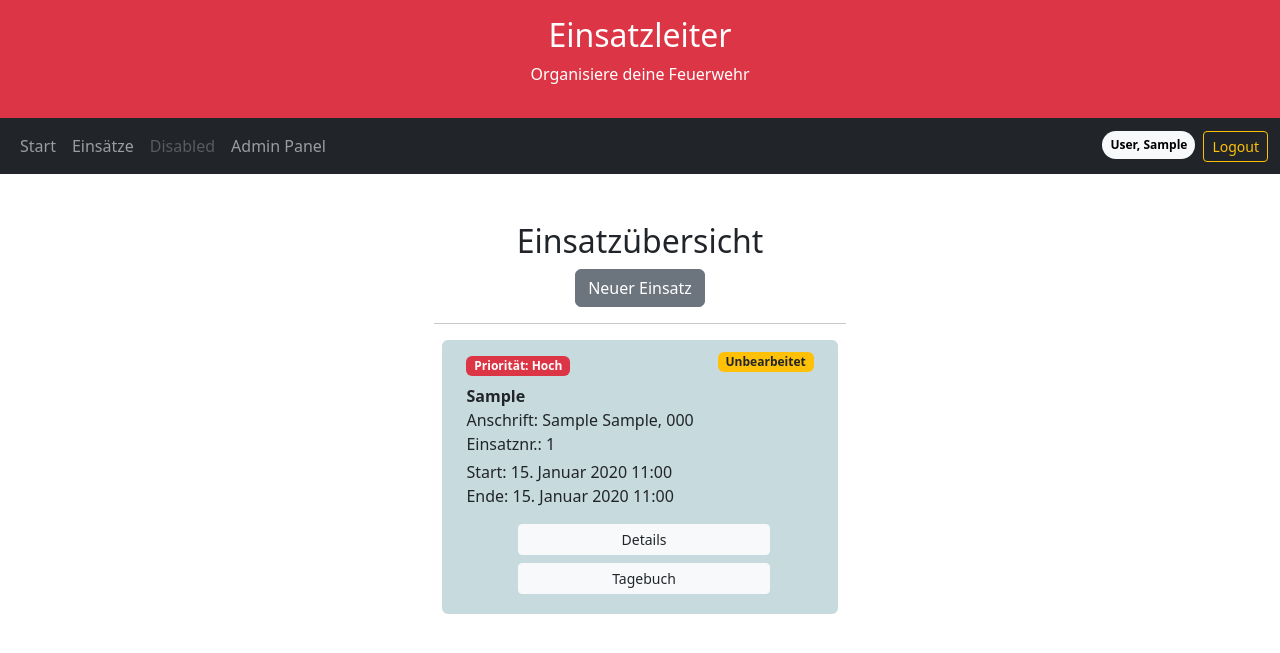
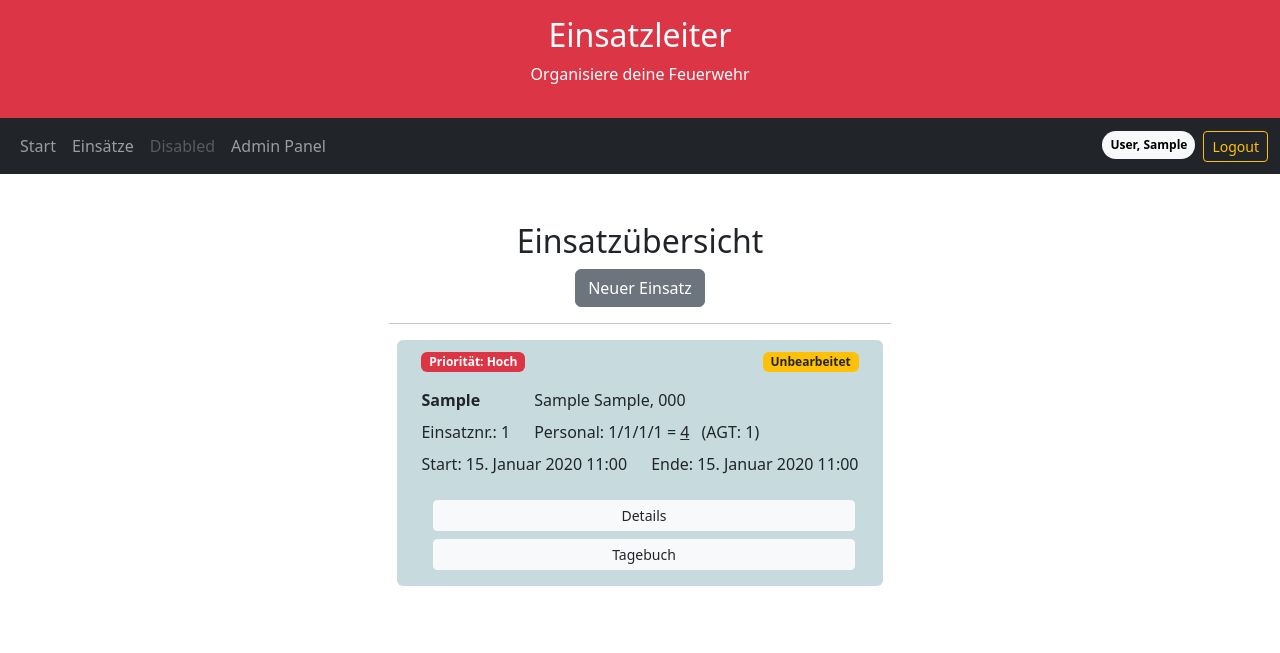
Before and after one commit to sw-lnk/Einsatzleiter, a Django app: page /mission/all in a window 1280 px wide. Shown: the top 653 px of the page. Run offline with Django 5.2, Linux system fonts and the light colour scheme; a user stored in the database is signed in; tables that the repository leaves empty hold one stand-in row (values such as "Sample post"); some libraries are stand-ins or nearby versions.

Commit message:
Add staff overview to mission overview.

```diff
--- a/Einsatzleiter/mission_log/views.py
+++ b/Einsatzleiter/mission_log/views.py
@@ -6,10 +6,15 @@ from django.contrib.auth.decorators import login_required
 from .models import Mission, Entry, Vehicle
 from .forms import NewMission, UpdateMission, NewEntry
 
-def get_all_vehicles(exclude_status_6=True) -> list[Vehicle]:
+def get_all_vehicles(mission:Mission=None, exclude_status_6=True) -> list[Vehicle]:
     all_vehicles = Vehicle.objects.exclude(status=2)
+
     if exclude_status_6:
         all_vehicles = all_vehicles.exclude(status=6)
+
+    if mission:
+        all_vehicles = all_vehicles.filter(mission=mission)
+
     return all_vehicles.order_by('call_sign')
 
 def get_staff_dict(all_vehicles: list[Vehicle]) -> dict:
@@ -42,7 +47,18 @@ def dashboard(request):
 @login_required
 def all_missions(request):
     context = {}
-    context['mission_list'] = Mission.objects.exclude(status__exact=Mission.CLOSED).order_by('prio', 'status', 'start',)
+    all_mission = Mission.objects.exclude(status__exact=Mission.CLOSED).order_by('prio', 'status', 'start',)
+    missions = []
+    for mission in all_mission:
+        missions.append({
+            'mission': mission,
+            'vehicles': get_all_vehicles(mission),
+            'staff': get_staff_dict(get_all_vehicles(mission))
+        })
+
+    context['missions'] = missions
+
+    #context['mission_list'] = Mission.objects.exclude(status__exact=Mission.CLOSED).order_by('prio', 'status', 'start',)
     context['mission_list_closed'] = Mission.objects.filter(status__exact=Mission.CLOSED).exclude(archiv__exact=True).order_by('-start')
     return render(request, "mission_log/mission.html", context)
 
@@ -80,7 +96,7 @@ def add(request):
             # was inserted successfully
             context['form'] = new_mission
             context['header'] = 'Einsatz aktualisieren'
-            return redirect("mission_overview", main_id=mission.main_id)
+            return redirect("mission_all", main_id=mission.main_id)
 
         else:
 
@@ -116,7 +132,7 @@ def update(request, main_id):
             entry.save()
 
             context['form'] = form_mission
-            return redirect("mission_overview", main_id=mission.main_id)
+            return redirect("mission_all", main_id=mission.main_id)
 
     context['mission'] = mission
     context['form'] = form_mission
@@ -169,7 +185,7 @@ def mission_overview(request, main_id):
             # redirect it to some another page indicating data
             # was inserted successfully
             context['all_entries'] = Entry.objects.filter(mission=mission).order_by('-time')
-            return redirect("mission_overview", main_id=mission.main_id)
+            return redirect("mission_all", main_id=mission.main_id)
 
         else:
 
--- a/Einsatzleiter/templates/mission_log/mission.html
+++ b/Einsatzleiter/templates/mission_log/mission.html
@@ -10,39 +10,53 @@
         <h2 class="ui center aligned header">Einsatzübersicht</h2>
         <a class="btn btn-secondary" href="{% url 'mission_new' %}" role="button">Neuer Einsatz</a>
         <hr>
-        {% for mission in mission_list %}
+        {% for mission in missions %}
             <div class="mission_card m-2 px-4 py-2 rounded">
                 <div class="row justify-content-between">
-                    <div class="col-auto text-start">
-                        {% if mission.prio == mission.HIGH %}
-                            <span class="badge bg-danger  my-2">Priorität: Hoch</span>
-                        {% elif mission.prio == mission.MEDIUM %}
-                            <span class="badge bg-light text-dark my-2">Priorität: Mittel</span>
+                    <div class="col-auto">
+                        {% if mission.mission.prio == mission.mission.HIGH %}
+                            <span class="badge bg-danger">Priorität: Hoch</span>
+                        {% elif mission.mission.prio == mission.mission.MEDIUM %}
+                            <span class="badge bg-light text-dark">Priorität: Mittel</span>
                         {% else %}
-                            <span class="badge text-dark my-2">Priorität: Niedrig</span>
+                            <span class="badge text-dark">Priorität: Niedrig</span>
                         {% endif %}
-                        <p class="fw-bold mb-0">{{ mission.keyword }}</p>
-                        <p class="m-0">Anschrift: {{ mission.address }}</p>
-                        <p class="m-0">Einsatznr.: {{ mission.main_id }}</p>
-                        <p class="mx-0 mt-1 mb-0">Start: {{ mission.start }}</p>
-                        <p class="mx-0 mt-0 mb-1">Ende: {% if mission.end %}{{ mission.end }}{% endif %}</p>
                     </div>
-
-                    <div class="col text-end align-bottom">
-                        <div class="col align-top">
-                            {% if mission.status == mission.CLOSED %}
+                    <div class="col-auto">
+                        {% if mission.mission.status == mission.mission.CLOSED %}
                             <p class="badge bg-success">Abgeschlossen</p>
-                            {% elif mission.status == mission.PROCESSING %}
+                        {% elif mission.mission.status == mission.mission.PROCESSING %}
                             <p class="badge bg-primary text-dark">In Arbeit</p>
                         {% else %}
                             <p class="badge bg-warning text-dark">Unbearbeitet</p>
                         {% endif %}
                     </div>
                 </div>
+                <div class="row text-start">
+                    <div class="col-auto">
+                        <p class="fw-bold m-0">{{ mission.mission.keyword }}</p>
+                        <p class="m-0 mt-2">Einsatznr.: {{ mission.mission.main_id }}</p>
                     </div>
-                <div class="row text-center mx-5 my-2">
-                    <a class="btn btn-sm btn-light text-dark m-1" href="{% url 'mission_update' main_id=mission.main_id %}">Details</a>
-                    <a class="btn btn-sm btn-light text-dark m-1" href="{% url 'mission_entry' main_id=mission.main_id %}">Tagebuch</a>
+                    <div class="col-auto">
+                        <p class="m-0">{{ mission.mission.address }}</p>
+                        <p class="m-0 mt-2">
+                            Personal: <span class="m-0 p-0">{{ mission.staff.vf }}/{{ mission.staff.zf }}/{{ mission.staff.gf }}/{{ mission.staff.ms }} =</span>
+                            <span class="m-0 p-0" style="text-decoration:underline">{{ mission.staff.total }}</span>
+                            <span class="m-0 p-0 ms-2">(AGT: {{ mission.staff.agt }})</span>
+                        </p>
+                    </div>
+                </div>
+                <div class="row text-start mt-2">
+                    <div class="col-auto">
+                        <p>Start: {{ mission.mission.start }}</p>
+                    </div>
+                    <div class="col-auto">
+                        <p>Ende: {% if mission.mission.end %}{{ mission.mission.end }}{% endif %}</p>
+                    </div>
+                </div>
+                <div class="row text-center mx-2 my-1">
+                    <a class="btn btn-sm btn-light text-dark m-1" href="{% url 'mission_update' main_id=mission.mission.main_id %}">Details</a>
+                    <a class="btn btn-sm btn-light text-dark m-1" href="{% url 'mission_entry' main_id=mission.mission.main_id %}">Tagebuch</a>
                 </div>
             </div>
         {% endfor %}
@@ -53,23 +67,16 @@
             {% for mission in mission_list_closed %}
                 <div class="mission_card m-2 px-4 py-2 rounded">
                     <div class="row justify-content-between">
-                        <div class="col-auto text-start">
+                        <div class="col-auto">
                             {% if mission.prio == mission.HIGH %}
-                                <span class="badge bg-danger my-2">Priorität: Hoch</span>
+                                <span class="badge bg-danger">Priorität: Hoch</span>
                             {% elif mission.prio == mission.MEDIUM %}
-                                <span class="badge bg-warning text-dark my-2">Priorität: Mittel</span>
+                                <span class="badge bg-light text-dark">Priorität: Mittel</span>
                             {% else %}
-                                <span class="badge bg-primary my-2">Priorität: Niedrig</span>
+                                <span class="badge text-dark">Priorität: Niedrig</span>
                             {% endif %}
-                            <p class="fw-bold mb-0">{{ mission.keyword }}</p>
-                            <p class="m-0">Anschrift: {{ mission.address }}</p>
-                            <p class="m-0">Einsatznr.: {{ mission.main_id }}</p>
-                            <p class="mx-0 mt-1 mb-0">Start: {{ mission.start }}</p>
-                            <p class="mx-0 mt-0 mb-1">Ende: {% if mission.end %}{{ mission.end }}{% endif %}</p>
                         </div>
-
-                        <div class="col text-end align-bottom">
-                            <div class="col align-top">
+                        <div class="col-auto">
                             {% if mission.status == mission.CLOSED %}
                                 <p class="badge bg-success">Abgeschlossen</p>
                             {% elif mission.status == mission.PROCESSING %}
@@ -79,8 +86,24 @@
                             {% endif %}
                         </div>
                     </div>
+                    <div class="row text-start">
+                        <div class="col-auto">
+                            <p class="fw-bold m-0">{{ mission.keyword }}</p>
+                            <p class="m-0 mt-2">Einsatznr.: {{ mission.main_id }}</p>
                         </div>
-                    <div class="row text-center mx-5 my-2">
+                        <div class="col-auto">
+                            <p class="m-0">{{ mission.address }}</p>
+                        </div>
+                    </div>
+                    <div class="row text-start mt-2">
+                        <div class="col-auto">
+                            <p>Start: {{ mission.start }}</p>
+                        </div>
+                        <div class="col-auto">
+                            <p>Ende: {% if mission.end %}{{ mission.end }}{% endif %}</p>
+                        </div>
+                    </div>
+                    <div class="row text-center mx-2 my-1">
                         <a class="btn btn-sm btn-danger m-1" href="{% url 'mission_archiv_ask' main_id=mission.main_id %}">Archivieren</a>
                         <a class="btn btn-sm btn-light text-dark m-1" href="{% url 'mission_update' main_id=mission.main_id %}">Details</a>
                     </div>
```
Lines whose indentation alone changed are shown as unchanged.
